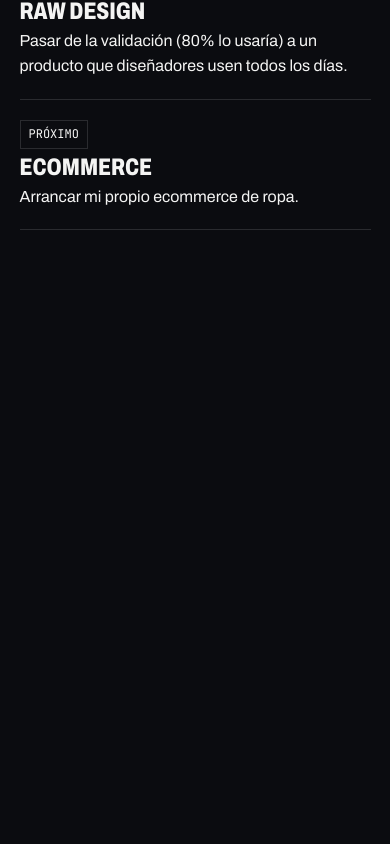
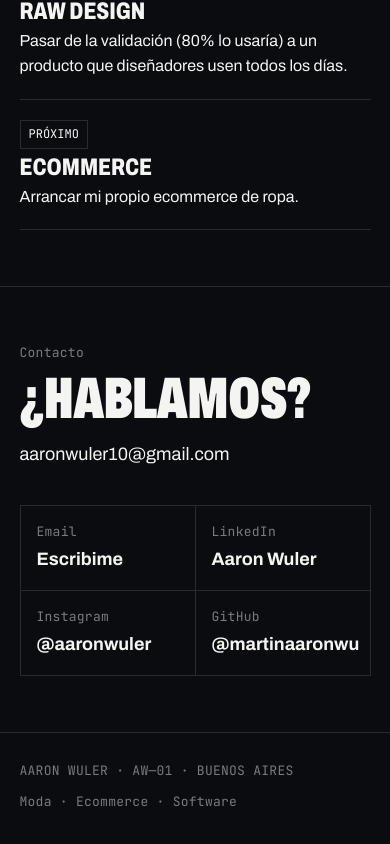
Before and after one commit to Martinaaronwu/Porfolio-Aaron-Wuler, a Next.js app: page / in a window 390 px wide. Shown: the part 6025-6869 px from the top of the page. Before the commit the page ends 6311 px from the top, so only its background shows below. Built offline with nearby package versions, Linux system fonts and the light colour scheme.

Commit message:
contacto, redes y footer
- ¿Hablamos? gigante con mailto a mi mail
- links a email, linkedin, instagram (@aaronwuler) y github (@martinaaronwu)
- los externos abren en otra pestaña
- footer con AW-01 y moda / ecommerce / software

```diff
--- a/src/app/globals.css
+++ b/src/app/globals.css
@@ -361,3 +361,37 @@ p { margin: 0; max-width: 62ch; }
 @media (min-width: 760px) {
   .ahora .fila { grid-template-columns: 140px minmax(0, 1fr) minmax(0, 1.4fr); align-items: baseline; gap: 24px; }
 }
+
+/* ── Contacto ── */
+.contacto { border-top: 1px solid var(--linea); }
+.contacto .mega { font-size: clamp(56px, 15vw, 200px); margin-top: 12px; }
+.contacto .mega a { text-decoration: none; }
+.contacto .mega a:hover { color: var(--lima); }
+.contacto .mail { margin-top: 18px; font-size: 18px; }
+.redes {
+  display: grid;
+  grid-template-columns: repeat(2, minmax(0, 1fr));
+  gap: 1px;
+  margin-top: 36px;
+  background: var(--linea);
+  border: 1px solid var(--linea);
+}
+.redes a {
+  display: flex;
+  flex-direction: column;
+  justify-content: center;
+  gap: 4px;
+  min-height: 84px;
+  padding: 16px;
+  background: var(--negro);
+  text-decoration: none;
+}
+.redes a:hover { background: var(--gris-osc); }
+.redes a b { font-size: 18px; }
+
+@media (min-width: 760px) {
+  .redes { grid-template-columns: repeat(4, minmax(0, 1fr)); }
+}
+
+footer { padding: 28px 0 40px; border-top: 1px solid var(--linea); }
+footer .wrap { display: flex; flex-wrap: wrap; justify-content: space-between; gap: 12px; }
--- a/src/app/layout.tsx
+++ b/src/app/layout.tsx
@@ -1,5 +1,6 @@
 import type { Metadata } from 'next'
 import Nav from '@/components/Nav'
+import Footer from '@/components/Footer'
 import { archivo, mono } from './fuentes'
 import './globals.css'
 
@@ -13,6 +14,7 @@ export default function RootLayout({ children }: { children: React.ReactNode })
       <body>
         <Nav />
         {children}
+        <Footer />
       </body>
     </html>
   )
--- a/src/app/page.tsx
+++ b/src/app/page.tsx
@@ -4,6 +4,7 @@ import Experiencia from '@/components/Experiencia'
 import Proyectos from '@/components/Proyectos'
 import Skills from '@/components/Skills'
 import Ahora from '@/components/Ahora'
+import Contacto from '@/components/Contacto'
 
 export default function Home() {
   return (
@@ -14,6 +15,7 @@ export default function Home() {
       <Proyectos />
       <Skills />
       <Ahora />
+      <Contacto />
     </main>
   )
 }
--- /dev/null
+++ b/src/components/Contacto.tsx
@@ -0,0 +1,26 @@
+import { contacto } from '@/contenido'
+
+export default function Contacto() {
+  return (
+    <section className="contacto band" id="contacto">
+      <div className="wrap">
+        <p className="dato gris">Contacto</p>
+        <h2 className="mega">
+          <a href={`mailto:${contacto.mail}`}>¿Hablamos?</a>
+        </h2>
+        <p className="mail">{contacto.mail}</p>
+        <nav className="redes" aria-label="Redes">
+          {contacto.redes.map((r) => {
+            const externo = r.href.startsWith('http')
+            return (
+              <a key={r.red} href={r.href} target={externo ? '_blank' : undefined} rel={externo ? 'noreferrer' : undefined}>
+                <span className="dato gris">{r.red}</span>
+                <b>{r.texto}</b>
+              </a>
+            )
+          })}
+        </nav>
+      </div>
+    </section>
+  )
+}
--- /dev/null
+++ b/src/components/Footer.tsx
@@ -0,0 +1,10 @@
+export default function Footer() {
+  return (
+    <footer>
+      <div className="wrap">
+        <span className="dato gris">AARON WULER · AW—01 · BUENOS AIRES</span>
+        <span className="dato gris">Moda · Ecommerce · Software</span>
+      </div>
+    </footer>
+  )
+}
--- a/src/contenido.ts
+++ b/src/contenido.ts
@@ -139,3 +139,13 @@ export const ahora = [
   },
   { chip: 'PRÓXIMO', titulo: 'Ecommerce', texto: 'Arrancar mi propio ecommerce de ropa.' },
 ]
+
+export const contacto = {
+  mail: 'aaronwuler10@gmail.com',
+  redes: [
+    { red: 'Email', texto: 'Escribime', href: 'mailto:aaronwuler10@gmail.com' },
+    { red: 'LinkedIn', texto: 'Aaron Wuler', href: 'https://www.linkedin.com/search/results/people/?keywords=aaron%20wuler' },
+    { red: 'Instagram', texto: '@aaronwuler', href: 'https://www.instagram.com/aaronwuler/' },
+    { red: 'GitHub', texto: '@martinaaronwu', href: 'https://github.com/Martinaaronwu' },
+  ],
+}
```
